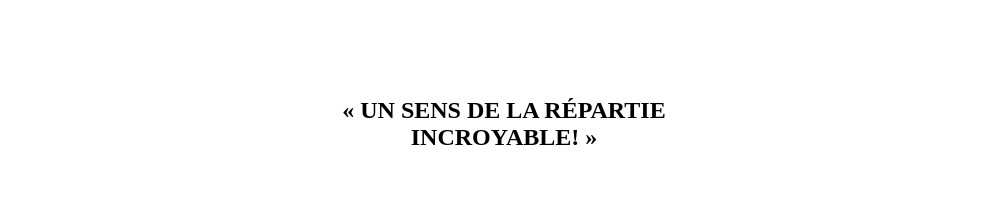
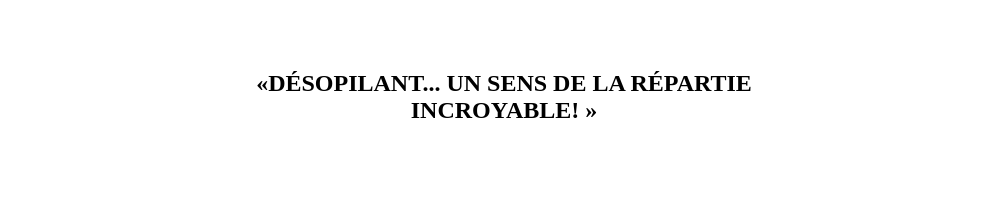
Before and after one commit to jeececab/denissenechal, a Next.js app: page /corporatif/faux-policier in a window 1280 px wide. Shown: the part 1232-1433 px from the top of the page, without its empty margins (48-1055 px from the left). Built offline with nearby package versions, Linux system fonts and the light colour scheme.

Commit message:
Add desopilant to tagline

```diff
--- a/pages/corporatif/faux-policier.js
+++ b/pages/corporatif/faux-policier.js
@@ -35,7 +35,7 @@ export default function FauxPolicier() {
           />
         </div>
 
-        <h2 className={styles.tagLine}>« Un sens de la répartie incroyable! »</h2>
+        <h2 className={styles.tagLine}>«Désopilant... Un sens de la répartie incroyable! »</h2>
 
         <div className={styles.info}>
           <div className={styles.infoText}>
--- a/styles/FauxPolicier.module.css
+++ b/styles/FauxPolicier.module.css
@@ -107,7 +107,7 @@
   }
 
   .container .tagLine {
-    max-width: 28rem;
+    max-width: 32rem;
     text-align: center;
     margin: 7rem auto;
   }
```
